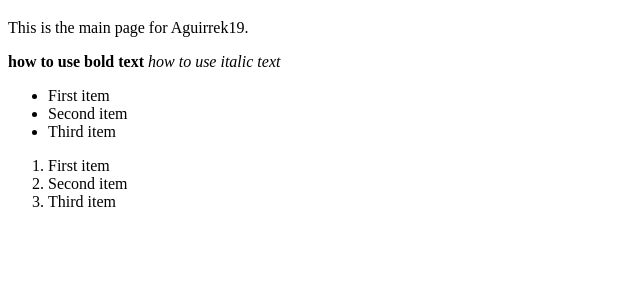
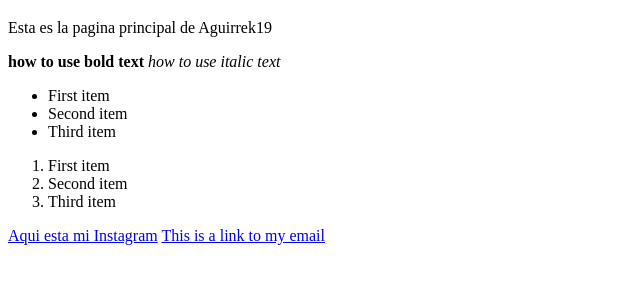
Before and after one commit to Aguirrek19/Aguirrek19, a plain HTML site: page index.html in a window 1280 px wide. Shown: the part 61-344 px from the top of the page, without its empty margins (0-640 px from the left). Drawn offline with Linux system fonts and the light colour scheme.

Commit message:
Update index.html to translate main page description to Spanish

```diff
--- a/index.html
+++ b/index.html
@@ -7,7 +7,7 @@
 </head>
 <body>
     <h1>Welcome to Aguirrek19</h1>
-    <p>This is the main page for Aguirrek19.</p>
+    <p>Esta es la pagina principal de Aguirrek19</p>
 <b>how to use bold text</b>
 <i>how to use italic text</i>
 <br>
@@ -23,6 +23,9 @@
     <li>Third item</li>
 </ol>
 
+<a target="_blank" href="https://www.instagram.com/aguirre.nj.19/">Aqui esta mi Instagram</a>
+<a href="mailto:kaguirre@centro.edu.mx">This is a link to my email</a>
+
 
 </body>
 </html>
```
